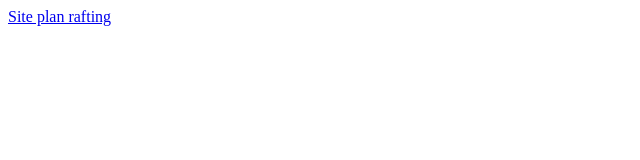
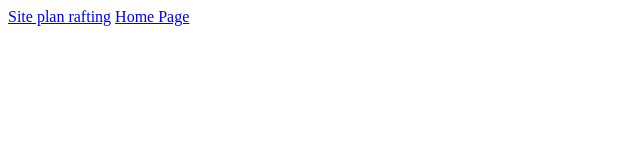
Before and after one commit to MitziVite/WDD---130, a plain HTML site: page index.html in a window 1280 px wide. Shown: the whole page, without its empty margins (0-640 px from the left). Drawn offline with Linux system fonts and the light colour scheme.

Commit message:
add to index-index

```diff
--- a/index.html
+++ b/index.html
@@ -8,5 +8,6 @@
 </head>
 <body>
     <a href="./wwr/site-plan-rafting.html">Site plan rafting</a>
+    <a href="./wwr/index.html">Home Page</a>
 </body>
 </html>
```
